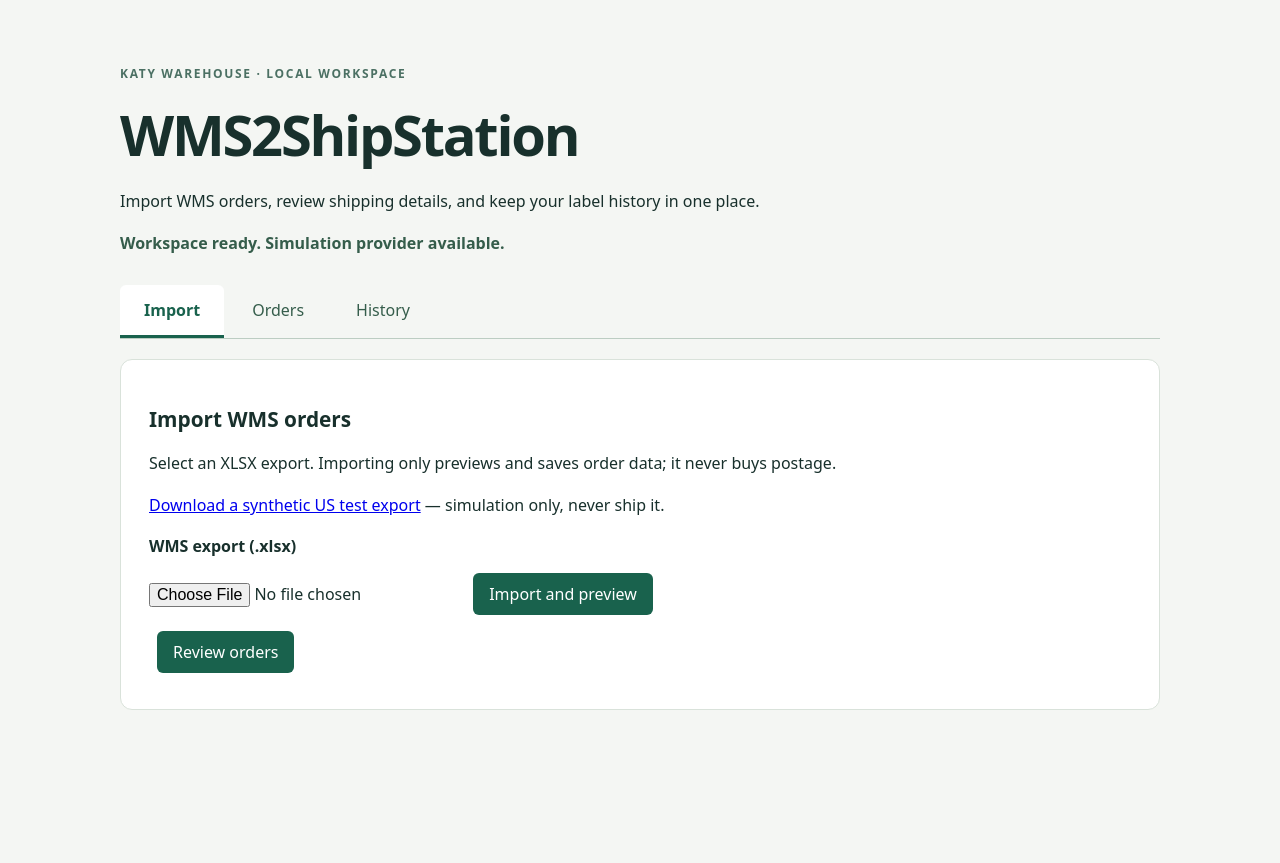
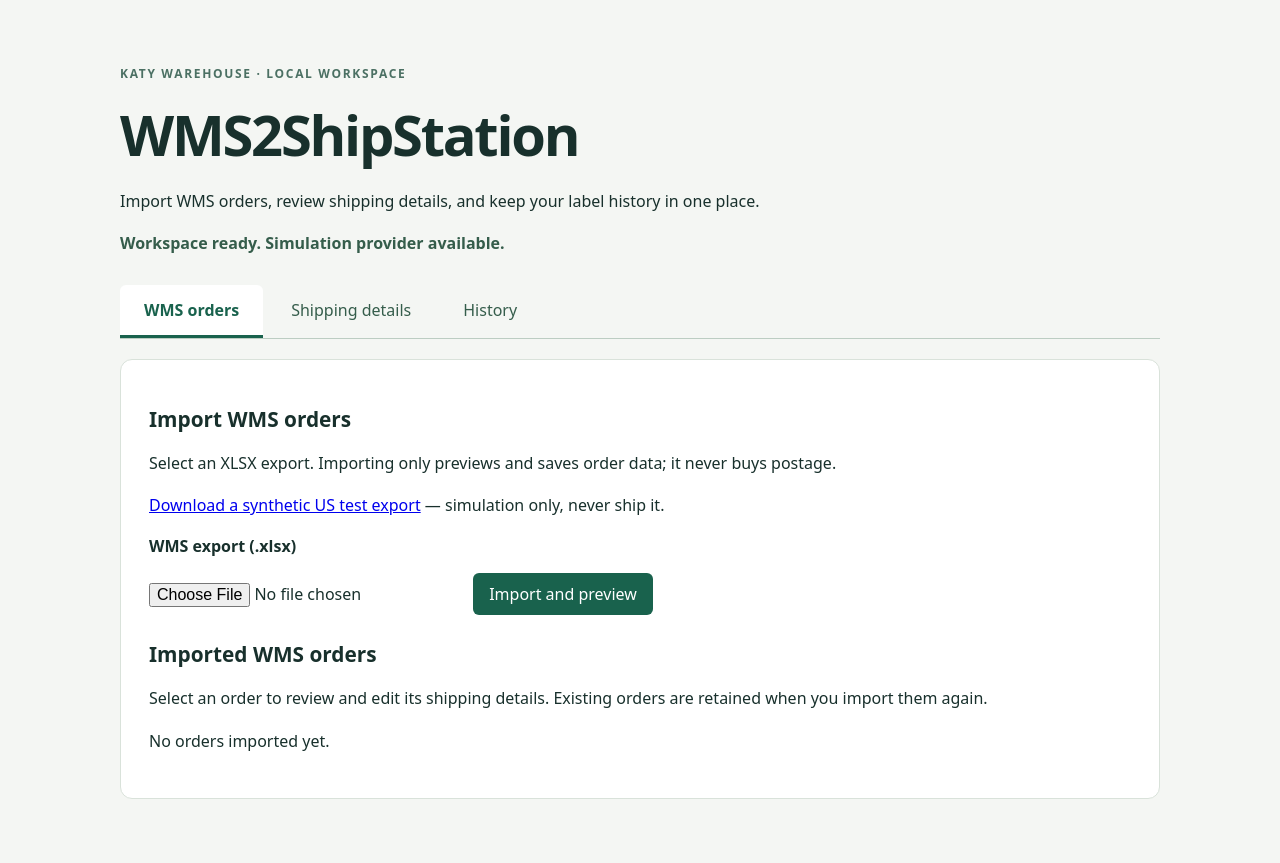
Before and after one commit to hli9562/WMS2ShipStation, a FastAPI app: page / in a window 1280 px wide. Before the commit the page ends 710 px from the top, so only its background shows below. Run offline with FastAPI, Linux system fonts and the light colour scheme; data that the repository does not hold is empty.

Commit message:
Move WMS orders to first tab and use radio shipping choices

```diff
--- a/wms2ship/static/app.css
+++ b/wms2ship/static/app.css
@@ -34,3 +34,11 @@ pre { white-space: pre-wrap; overflow-wrap: anywhere; font-size: .9rem; line-hei
   section { padding: 20px; }
   .tabs button { flex: 1; padding: 14px 12px; }
 }
+
+.radio-field { grid-column: 1 / -1; min-width: 0; margin: 0; padding: 12px; border: 1px solid #bccdc2; border-radius: 6px; }
+.radio-field legend { font-size: .85rem; font-weight: 600; padding: 0 4px; }
+.radio-options { display: flex; flex-wrap: wrap; gap: 8px; }
+.fields .radio-options label { display: flex; align-items: center; gap: 8px; margin: 0; padding: 10px 12px; border: 1px solid #d9e2da; border-radius: 6px; cursor: pointer; }
+.fields .radio-options label:has(input:checked) { background: #e5eee7; border-color: #19624d; }
+.fields .radio-options input { width: auto; margin: 0; accent-color: #19624d; }
+.radio-options span { font-size: .85rem; color: #4b7063; }
--- a/wms2ship/static/app.js
+++ b/wms2ship/static/app.js
@@ -62,7 +62,9 @@ async function loadOrders() {
       try {
         const order = await api(`/api/orders/${row.id}`);
         await showConfiguration(order);
+        document.querySelector('#no-order-selected').hidden = true;
         document.querySelector('#preview-panel').hidden = false;
+        openTab('orders');
         document.querySelector('#preview-panel').scrollIntoView({ behavior: 'smooth' });
       } catch (error) { status.textContent = error.message; }
     });
@@ -99,18 +101,41 @@ const providersReady = api('/api/providers').then(data => {
   status.textContent = data.some(p => p.mode === 'live') ? 'Workspace ready. ShipStation credentials configured; verify account access in the order form.' : 'Workspace ready. Simulation provider available.';
 }).catch(error => { status.textContent = error.message; });
 function field(parent, name, label, value = '', options = null, type = 'text') {
+  if (options) {
+    const group = document.createElement('fieldset');
+    group.className = 'radio-field';
+    message(group, label, 'legend');
+    const choices = document.createElement('div');
+    choices.className = 'radio-options';
+    group.append(choices);
+    parent.append(group);
+    const control = {
+      get value() { return choices.querySelector('input:checked')?.value || ''; },
+      onchange: null,
+      setOptions(rows, selected = '') {
+        choices.replaceChildren();
+        if (!rows.length) message(choices, 'Choose the option above to see available choices.', 'span');
+        for (const [code, title] of rows) {
+          const wrapper = document.createElement('label');
+          const input = document.createElement('input');
+          input.type = 'radio';
+          input.name = name;
+          input.value = code;
+          input.checked = code === String(selected ?? '');
+          wrapper.append(input, document.createTextNode(title));
+          choices.append(wrapper);
+        }
+      }
+    };
+    choices.addEventListener('change', () => control.onchange?.());
+    control.setOptions(options, value);
+    return control;
+  }
   const wrapper = document.createElement('label');
   wrapper.textContent = label;
-  const input = document.createElement(options ? 'select' : 'input');
+  const input = document.createElement('input');
   input.name = name;
-  if (options) {
-    for (const [code, title] of [['', 'Choose…'], ...options]) {
-      const option = document.createElement('option');
-      option.value = code;
-      option.textContent = title;
-      input.append(option);
-    }
-  } else input.type = type;
+  input.type = type;
   input.value = value == null ? '' : String(value);
   wrapper.append(input);
   parent.append(wrapper);
@@ -136,18 +161,17 @@ async function showConfiguration(order) {
   const packageSelect = field(shipping, 'shipping.package_code', 'Package type', s.package_code, []);
   async function refreshCatalog(restore = false) {
     const providerCode = providerSelect.value;
+    carrierSelect.setOptions([]);
+    serviceSelect.setOptions([]);
+    packageSelect.setOptions([]);
     const modeInfo = availableProviders.find(p => p.code === providerCode);
     document.querySelector('#configuration-mode').textContent = providerCode === 'fake' ? 'Simulation only — not valid postage.' : `ShipStation live account. Paid purchasing is ${modeInfo?.live_purchase_enabled ? 'enabled' : 'disabled in server configuration'}.`;
     document.querySelector('#create-label').textContent = providerCode === 'fake' ? 'Create simulated label' : 'Buy shipping label';
     try {
       const catalog = await api(`/api/providers/${providerCode}/carriers`);
       if (currentOrder?.id !== order.id || currentOrder?.version !== order.version || providerSelect.value !== providerCode) return;
-      function options(select, rows, value) {
-        select.replaceChildren();
-        for (const row of [{code: '', name: 'Choose…'}, ...rows]) {
-          const option = document.createElement('option'); option.value = row.code; option.textContent = row.name; select.append(option);
-        }
-        select.value = value || '';
+      function options(control, rows, value) {
+        control.setOptions(rows.map(row => [row.code, row.name]), value);
       }
       function updateCarrier(restoreValues = false) {
         const carrier = catalog.carriers.find(c => c.code === carrierSelect.value);
@@ -185,14 +209,18 @@ async function showConfiguration(order) {
   }
 }
 function formValue(name) {
-  return document.querySelector('#configuration-form').elements.namedItem(name)?.value || '';
+  const element = document.querySelector('#configuration-form').elements.namedItem(name);
+  if (element?.type === 'radio') return element.checked ? element.value : '';
+  return element?.value || '';
 }
 async function saveConfiguration() {
   if (!currentOrder) return;
   const origin = {};
   for (const input of document.querySelectorAll('#origin-fields input')) origin[input.name.split('.')[1]] = input.value;
   const shipping = {};
-  for (const input of document.querySelectorAll('#shipping-fields input, #shipping-fields select')) shipping[input.name.split('.')[1]] = input.value;
+  for (const input of document.querySelectorAll('#shipping-fields input')) {
+    shipping[input.name.split('.')[1]] = formValue(input.name);
+  }
   shipping.ship_date = shipping.ship_date || null;
   shipping.residential = shipping.residential === '' ? null : shipping.residential === 'true';
   shipping.duties_payer = formValue('shipping.duties_payer');
--- a/wms2ship/templates/index.html
+++ b/wms2ship/templates/index.html
@@ -15,8 +15,8 @@
     <p>Import WMS orders, review shipping details, and keep your label history in one place.</p>
     <p id="status" role="status" aria-live="polite">Workspace ready. No shipping provider connected.</p>
     <div class="tabs" role="tablist" aria-label="Workspace">
-      <button type="button" id="tab-import" role="tab" aria-controls="panel-import" aria-selected="true" tabindex="0">Import</button>
-      <button type="button" id="tab-orders" role="tab" aria-controls="panel-orders" aria-selected="false" tabindex="-1">Orders</button>
+      <button type="button" id="tab-import" role="tab" aria-controls="panel-import" aria-selected="true" tabindex="0">WMS orders</button>
+      <button type="button" id="tab-orders" role="tab" aria-controls="panel-orders" aria-selected="false" tabindex="-1">Shipping details</button>
       <button type="button" id="tab-history" role="tab" aria-controls="panel-history" aria-selected="false" tabindex="-1">History</button>
     </div>
     <section id="panel-import" role="tabpanel" aria-labelledby="tab-import" tabindex="0">
@@ -29,16 +29,19 @@
         <button type="submit">Import and preview</button>
       </form>
       <div id="import-result"></div>
-      <button type="button" data-open-tab="orders">Review orders</button>
+      <h2>Imported WMS orders</h2>
+      <p>Select an order to review and edit its shipping details. Existing orders are retained when you import them again.</p>
+      <div id="orders"></div>
     </section>
     <div id="panel-orders" role="tabpanel" aria-labelledby="tab-orders" tabindex="0" hidden>
-      <section>
-        <h2>Orders</h2>
-        <p>Existing orders are retained when you import them again.</p>
-        <div id="orders"></div>
+      <section id="no-order-selected">
+        <h2>Shipping details</h2>
+        <p>Select an imported WMS order to review and edit its shipping information.</p>
+        <button type="button" data-open-tab="import">Choose a WMS order</button>
       </section>
       <section id="preview-panel" hidden>
-        <h2>Order preview</h2>
+        <h2>Review shipping details</h2>
+        <button type="button" data-open-tab="import">Choose another order</button>
         <p id="configuration-mode">Simulation only — carrier choices do not buy usable postage.</p>
         <div id="order-summary"></div>
         <form id="configuration-form">
```
